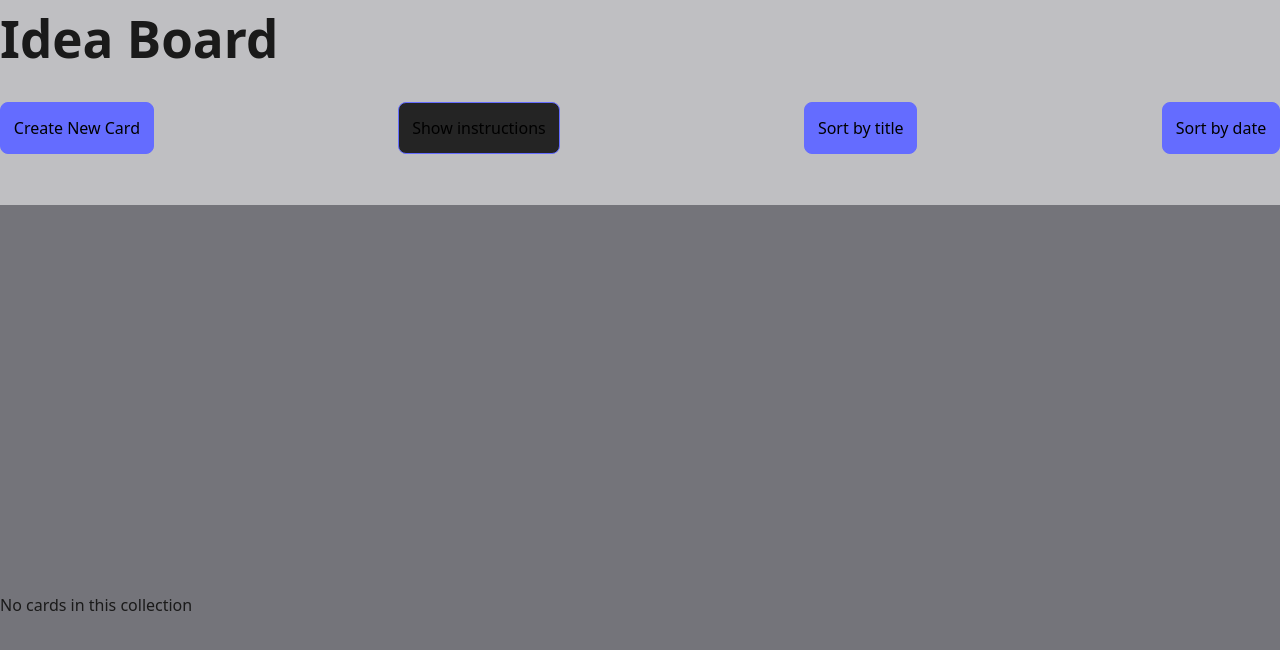
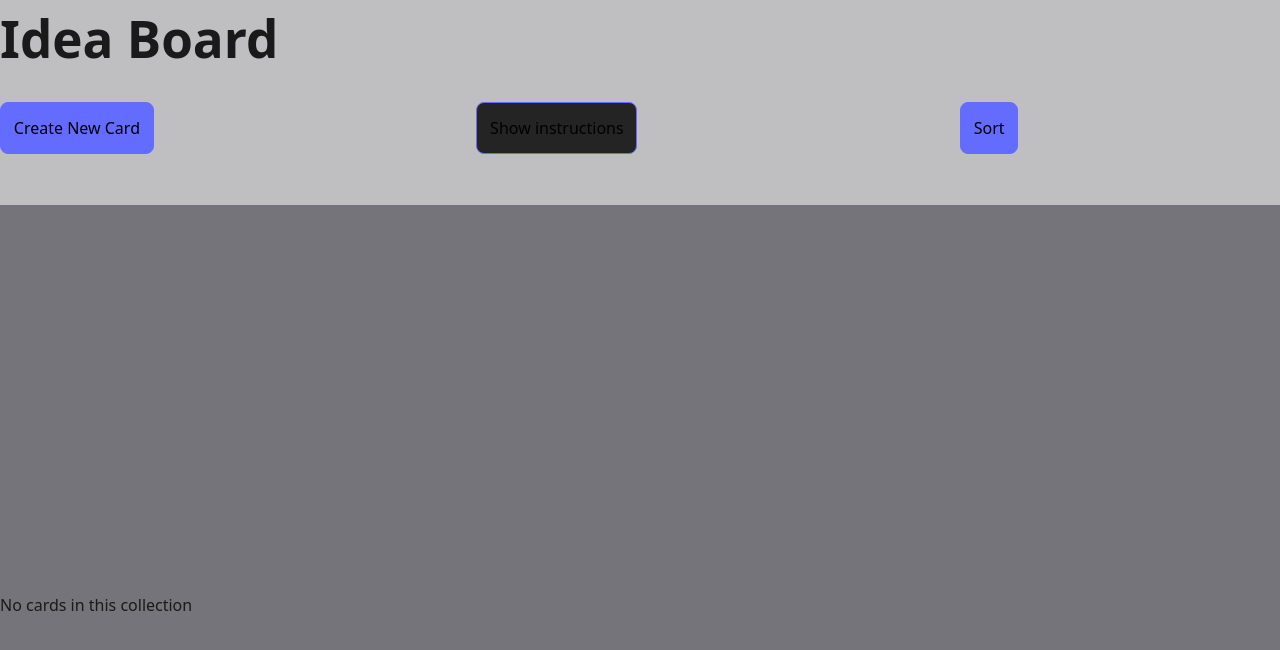
Before and after one commit to juliscapucin/idea-board, a React (Vite) app: page / in a window 1280 px wide. Shown: the top 650 px of the page. Built offline with nearby package versions, Linux system fonts and the light colour scheme.

Commit message:
add dropdownmenu component

```diff
--- a/src/App.tsx
+++ b/src/App.tsx
@@ -2,7 +2,7 @@ import { useEffect, useRef, useState } from "react"
 import gsap from "gsap"
 import Flip from "gsap/Flip"
 
-import { IdeaCard, Instructions } from "./components/"
+import { DropDownMenu, IdeaCard, Instructions } from "./components/"
 
 import { IdeaCardType } from "./types"
 
@@ -95,12 +95,7 @@ function App() {
 					Create New Card
 				</button>
 				<Instructions />
-				<button className='button-main' onClick={() => sort("title")}>
-					Sort by title
-				</button>
-				<button className='button-main' onClick={() => sort("dateCreatedRaw")}>
-					Sort by date
-				</button>
+				<DropDownMenu {...{ sort }} />
 			</div>
 			<div ref={containerRef} className='main__desktop'>
 				{ideaCardCollection.length === 0 ? (
--- /dev/null
+++ b/src/components/DropDownMenu.tsx
@@ -0,0 +1,63 @@
+import { useEffect, useRef, useState } from "react"
+
+type DropDownMenuProps = {
+	sort: (arg: string) => void
+}
+
+export default function DropDownMenu({ sort }: DropDownMenuProps) {
+	const [showMenu, setShowMenu] = useState(false)
+	const [sortChoice, setSortChoice] = useState("")
+
+	const dropDownRef = useRef<HTMLDivElement | null>(null)
+
+	const handleOpenMenu = () => {
+		setShowMenu(!showMenu)
+	}
+
+	function handleClickOutside(e: MouseEvent) {
+		if (!dropDownRef.current) return
+		if (!dropDownRef.current.contains(e.target as Node)) setShowMenu(false)
+	}
+
+	useEffect(() => {
+		document.addEventListener("click", (e) => handleClickOutside(e))
+
+		return () =>
+			document.removeEventListener("click", (e) => handleClickOutside(e))
+	}, [])
+
+	return (
+		<div className='dropdown-menu' ref={dropDownRef}>
+			<button
+				className='dropdown-menu__trigger button-main'
+				onClick={handleOpenMenu}
+			>
+				Sort {sortChoice && `: ${sortChoice}`}
+			</button>
+			{showMenu && (
+				<div className='dropdown-menu__list'>
+					<button
+						className='button-main'
+						onClick={() => {
+							sort("title")
+							setSortChoice("title")
+							handleOpenMenu()
+						}}
+					>
+						Sort by title
+					</button>
+					<button
+						className='button-main'
+						onClick={() => {
+							sort("dateCreatedRaw")
+							setSortChoice("Date Created")
+							handleOpenMenu()
+						}}
+					>
+						Sort by date
+					</button>
+				</div>
+			)}
+		</div>
+	)
+}
--- a/src/components/index.ts
+++ b/src/components/index.ts
@@ -1,5 +1,6 @@
+import DropDownMenu from "./DropDownMenu"
 import IdeaCard from "./IdeaCard"
 import IdeaCardForm from "./IdeaCardForm"
 import Instructions from "./Instructions"
 
-export { IdeaCard, IdeaCardForm, Instructions }
+export { DropDownMenu, IdeaCard, IdeaCardForm, Instructions }
--- /dev/null
+++ b/src/styles/dropdown-menu.css
@@ -0,0 +1,10 @@
+.dropdown-menu {
+	position: relative;
+	width: 20rem;
+}
+
+.dropdown-menu__list {
+	position: absolute;
+	top: var(--space-lg);
+	left: 0;
+}
--- a/src/styles/index.css
+++ b/src/styles/index.css
@@ -1,7 +1,9 @@
 @import "reset.css";
 @import "variables.css";
+@import "main.css";
+@import "utilities.css";
+
+@import "dropdown-menu.css";
 @import "idea-card.css";
 @import "idea-card-form.css";
 @import "instructions.css";
-@import "main.css";
-@import "utilities.css";
--- a/src/styles/main.css
+++ b/src/styles/main.css
@@ -98,6 +98,7 @@ textarea {
 }
 
 .main__header {
+	position: relative;
 	display: flex;
 	justify-content: space-between;
 	margin-bottom: var(--space-lg);
```
